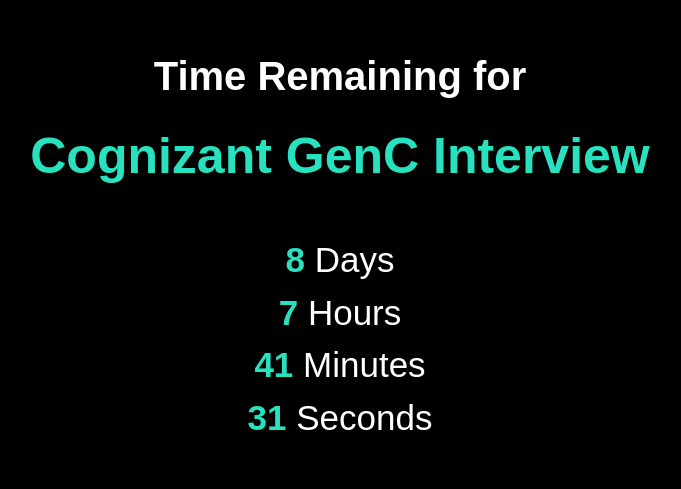
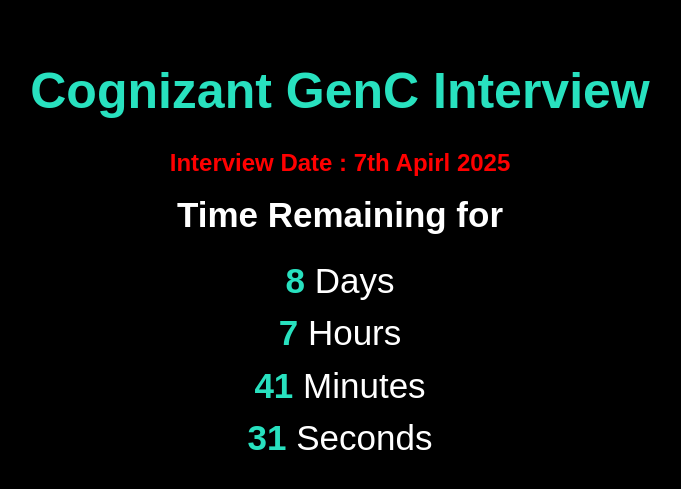
Before and after one commit to nilendrapatel1317/interviewCountDown, a plain HTML site: page index.html in a window 1280 px wide. Shown: the part 151-640 px from the top of the page, without its empty margins (300-981 px from the left). Drawn offline with Linux system fonts and the light colour scheme.

Commit message:
mini update

```diff
--- a/index.html
+++ b/index.html
@@ -1,5 +1,6 @@
 <!DOCTYPE html>
 <html lang="en">
+
   <head>
     <meta charset="UTF-8">
     <meta name="viewport" content="width=device-width, initial-scale=1.0">
@@ -20,15 +21,21 @@
         height: 100vh;
         flex-direction: column;
         padding: 0 10px;
+        color: #fff;
       }
 
       h1 {
-      font-size: 40px;
+        font-size: 35px;
         font-weight: bold;
         text-align: center;
         color: #fff;
       }
-    #company{
+      h2{
+        color: red;
+      }
+
+
+      #company {
         margin: 20px 0;
         padding: 0 5px;
         color: #28e1bf;
@@ -43,18 +50,19 @@
         text-align: center;
         line-height: 1.5;
       }
-    span{
+
+      span {
         color: #28e1bf;
         font-weight: bold;
       }
-
-
     </style>
   </head>
+
   <body>
-
+    <h1 id="company"> Cognizant GenC Interview</h1>
+    <h2>Interview Date : 7th Apirl 2025</h2>
+    <br>
     <h1>Time Remaining for </h1>
-  <h1 id="company"> Cognizant GenC Interview</h1>
     <div class="timer" id="timer"></div>
 
     <script>
@@ -88,4 +96,5 @@
     </script>
 
   </body>
+
 </html>
```
Lines whose indentation alone changed are shown as unchanged.
